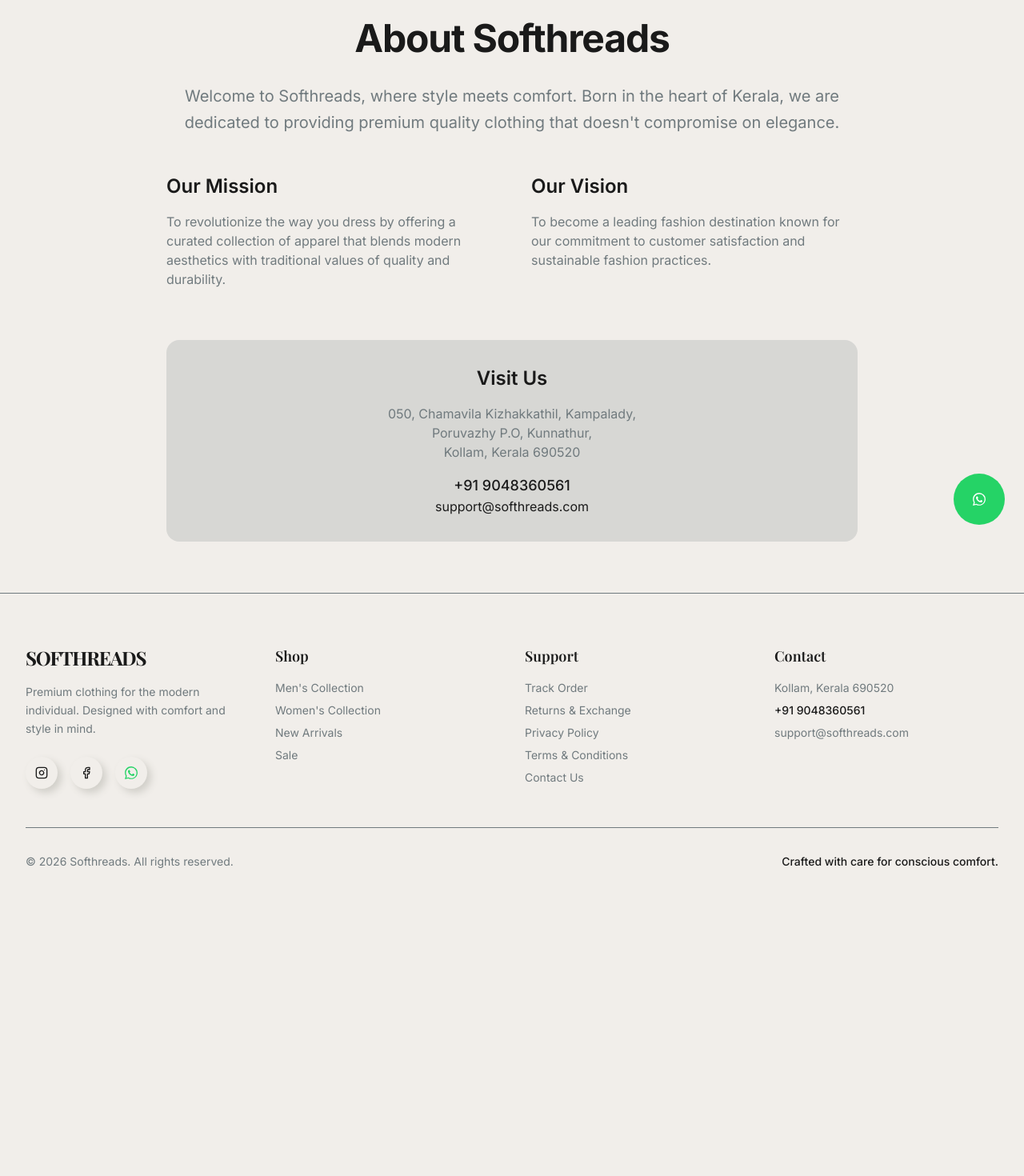
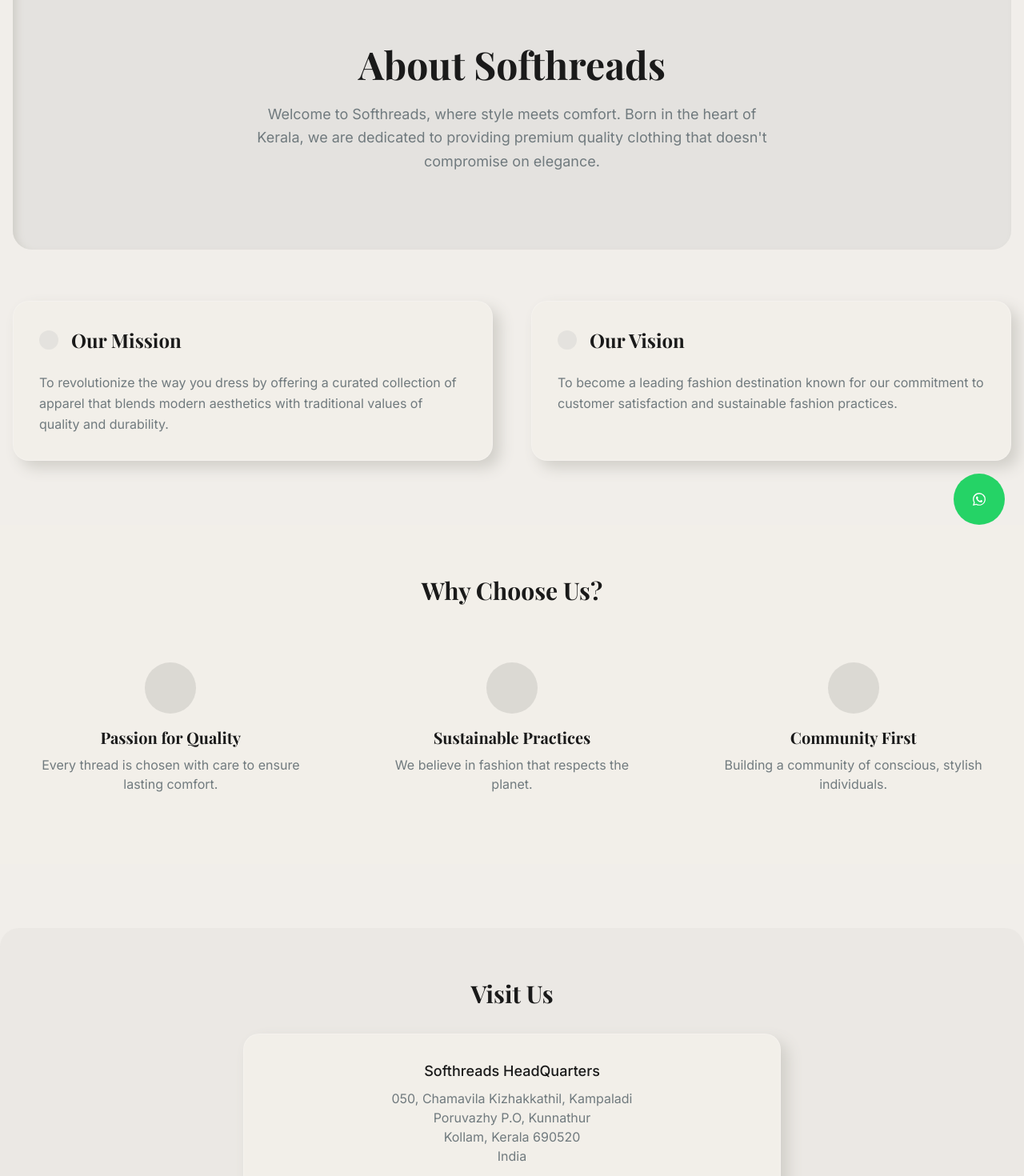
Before and after one commit to safwan125/softhreads, a Next.js app: page /about in a window 1280 px wide. Shown: the part 120-1590 px from the top of the page at 80% size. Before the commit the page ends 1239 px from the top, so only its background shows below. Built offline with nearby package versions, Linux system fonts and the light colour scheme; a web font is replaced by a local one.

Commit message:
Update About page headers to use serif font

```diff
--- a/src/app/about/page.tsx
+++ b/src/app/about/page.tsx
@@ -1,36 +1,97 @@
 export default function AboutPage() {
     return (
-        <div className="container mx-auto px-4 py-8 lg:py-16 max-w-4xl text-center">
-            <h1 className="text-4xl md:text-5xl font-bold tracking-tight mb-8">About Softhreads</h1>
-            <p className="text-xl text-muted-foreground leading-relaxed mb-12">
+        <>
+            {/* Hero Section */}
+            <section className="bg-secondary/10 py-16 md:py-24 rounded-3xl shadow-neu-inset mx-4 mb-16">
+                <div className="container mx-auto px-4 text-center">
+                    <h1 className="text-4xl md:text-5xl font-bold text-primary mb-6 font-serif">About Softhreads</h1>
+                    <p className="max-w-2xl mx-auto text-lg text-secondary leading-relaxed">
                         Welcome to Softhreads, where style meets comfort. Born in the heart of Kerala, we are dedicated to providing premium quality clothing that doesn't compromise on elegance.
                     </p>
+                </div>
+            </section>
 
-            <div className="grid grid-cols-1 md:grid-cols-2 gap-12 text-left">
-                <div className="space-y-4">
-                    <h2 className="text-2xl font-semibold">Our Mission</h2>
-                    <p className="text-muted-foreground">
+            {/* Mission & Vision Grid */}
+            <section className="container mx-auto px-4 mb-20">
+                <div className="grid grid-cols-1 md:grid-cols-2 gap-12">
+                    {/* Mission */}
+                    <div className="bg-bg rounded-neu p-8 shadow-neu hover:shadow-neu-sm transition-all duration-300 border border-white/20">
+                        <div className="flex items-center gap-4 mb-6">
+                            <div className="p-3 bg-secondary/10 rounded-full text-primary">
+                                {/* <Target className="w-8 h-8" /> */} {/* Assuming Target is an icon component */}
+                            </div>
+                            <h2 className="text-2xl font-bold text-primary font-serif">Our Mission</h2>
+                        </div>
+                        <p className="text-secondary leading-relaxed">
                             To revolutionize the way you dress by offering a curated collection of apparel that blends modern aesthetics with traditional values of quality and durability.
                         </p>
                     </div>
-                <div className="space-y-4">
-                    <h2 className="text-2xl font-semibold">Our Vision</h2>
-                    <p className="text-muted-foreground">
+
+                    {/* Vision */}
+                    <div className="bg-bg rounded-neu p-8 shadow-neu hover:shadow-neu-sm transition-all duration-300 border border-white/20">
+                        <div className="flex items-center gap-4 mb-6">
+                            <div className="p-3 bg-secondary/10 rounded-full text-primary">
+                                {/* <Eye className="w-8 h-8" /> */} {/* Assuming Eye is an icon component */}
+                            </div>
+                            <h2 className="text-2xl font-bold text-primary font-serif">Our Vision</h2>
+                        </div>
+                        <p className="text-secondary leading-relaxed">
                             To become a leading fashion destination known for our commitment to customer satisfaction and sustainable fashion practices.
                         </p>
                     </div>
                 </div>
+            </section>
 
-            <div className="mt-16 bg-secondary/20 p-8 rounded-2xl shadow-neu-inner">
-                <h2 className="text-2xl font-semibold mb-4">Visit Us</h2>
-                <p className="text-muted-foreground">
-                    050, Chamavila Kizhakkathil, Kampalady,<br />
-                    Poruvazhy P.O, Kunnathur,<br />
-                    Kollam, Kerala 690520
-                </p>
-                <p className="mt-4 font-medium text-lg">+91 9048360561</p>
-                <p className="text-primary">support@softhreads.com</p>
+            {/* Values Section */}
+            <section className="bg-bg py-16 mb-20">
+                <div className="container mx-auto px-4">
+                    <h2 className="text-3xl font-bold text-primary text-center mb-12 font-serif">Why Choose Us?</h2>
+                    <div className="grid grid-cols-1 md:grid-cols-3 gap-8">
+                        <div className="text-center p-6 rounded-2xl hover:bg-white/50 transition-colors">
+                            <div className="bg-primary/10 w-16 h-16 rounded-full flex items-center justify-center mx-auto mb-4 text-primary">
+                                {/* <Heart className="w-8 h-8" /> */} {/* Assuming Heart is an icon component */}
+                            </div>
+                            <h3 className="text-xl font-bold text-primary mb-2 font-serif">Passion for Quality</h3>
+                            <p className="text-secondary">Every thread is chosen with care to ensure lasting comfort.</p>
+                        </div>
+                        <div className="text-center p-6 rounded-2xl hover:bg-white/50 transition-colors">
+                            <div className="bg-primary/10 w-16 h-16 rounded-full flex items-center justify-center mx-auto mb-4 text-primary">
+                                {/* <Globe className="w-8 h-8" /> */} {/* Assuming Globe is an icon component */}
+                            </div>
+                            <h3 className="text-xl font-bold text-primary mb-2 font-serif">Sustainable Practices</h3>
+                            <p className="text-secondary">We believe in fashion that respects the planet.</p>
+                        </div>
+                        <div className="text-center p-6 rounded-2xl hover:bg-white/50 transition-colors">
+                            <div className="bg-primary/10 w-16 h-16 rounded-full flex items-center justify-center mx-auto mb-4 text-primary">
+                                {/* <Users className="w-8 h-8" /> */} {/* Assuming Users is an icon component */}
+                            </div>
+                            <h3 className="text-xl font-bold text-primary mb-2 font-serif">Community First</h3>
+                            <p className="text-secondary">Building a community of conscious, stylish individuals.</p>
                         </div>
                     </div>
+                </div>
+            </section>
+
+            {/* Map / Visit Us Section */}
+            <section className="bg-secondary/5 py-16 rounded-t-3xl shadow-neu-inner">
+                <div className="container mx-auto px-4 text-center">
+                    <h2 className="text-3xl font-bold text-primary mb-8 font-serif">Visit Us</h2>
+                    <div className="bg-bg p-8 rounded-neu shadow-neu max-w-2xl mx-auto border border-white/20">
+                        <p className="text-lg text-primary font-medium mb-2">Softhreads HeadQuarters</p>
+                        <p className="text-secondary mb-6">
+                            050, Chamavila Kizhakkathil, Kampaladi<br />
+                            Poruvazhy P.O, Kunnathur<br />
+                            Kollam, Kerala 690520<br />
+                            India
+                        </p>
+                        <div className="flex justify-center gap-4">
+                            {/* <Button className="shadow-neu-sm hover:shadow-neu-pressed bg-primary text-primary-foreground hover:bg-primary/90 rounded-full px-8">
+                          Get Directions
+                      </Button> */} {/* Assuming Button is a component */}
+                        </div>
+                    </div>
+                </div>
+            </section>
+        </>
     );
 }
```
Lines whose indentation alone changed are shown as unchanged.
